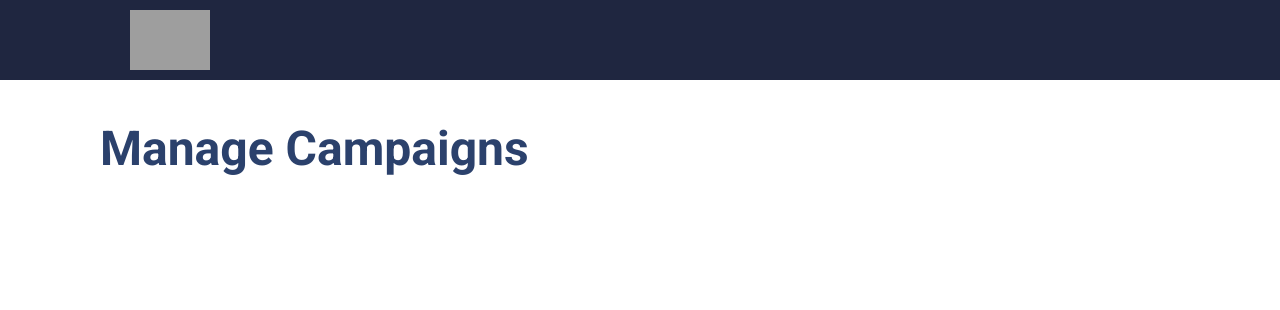
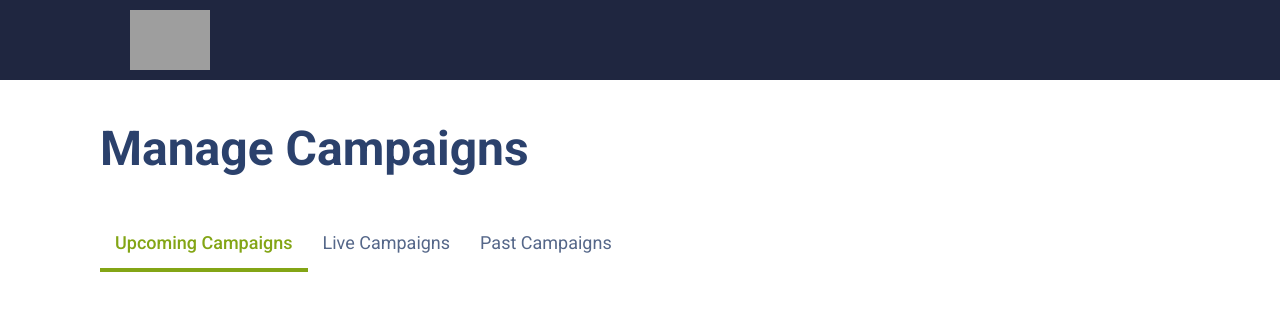
Before and after one commit to BhavyaCodes/bluestacks-frontend-challenge, a Next.js app: page / in a window 1280 px wide. Shown: the top 310 px of the page. Built offline with nearby package versions, Linux system fonts and the light colour scheme; grey boxes are pictures that could not be loaded.

Commit message:
add styling to navbar

```diff
--- /dev/null
+++ b/components/Navbar/Navbar.module.scss
@@ -0,0 +1,18 @@
+.nav {
+  font-size: 1.8rem;
+  color: var(--color-primary-light);
+  &__ul {
+    list-style: none;
+    display: flex;
+  }
+
+  &__li {
+    padding: 1.5rem 1.5rem;
+    cursor: pointer;
+    &__active {
+      color: #83a515;
+      font-weight: 500;
+      border-bottom: 4px solid #83a515;
+    }
+  }
+}
--- /dev/null
+++ b/components/Navbar/index.tsx
@@ -0,0 +1,18 @@
+import React from "react";
+import styles from "./Navbar.module.scss";
+
+function Navbar() {
+  return (
+    <nav className={styles.nav}>
+      <ul className={styles.nav__ul}>
+        <li className={`${styles.nav__li} ${styles.nav__li__active}`}>
+          Upcoming Campaigns
+        </li>
+        <li className={styles.nav__li}>Live Campaigns</li>
+        <li className={styles.nav__li}>Past Campaigns</li>
+      </ul>
+    </nav>
+  );
+}
+
+export default Navbar;
--- a/pages/Index.module.scss
+++ b/pages/Index.module.scss
@@ -8,5 +8,5 @@
   margin: 4rem 0;
   font-weight: 700;
   font-size: 4.8rem;
-  color: var(--heading-color);
+  color: var(--color-primary);
 }
--- a/pages/index.tsx
+++ b/pages/index.tsx
@@ -1,4 +1,5 @@
 import Header from "components/Header";
+import Navbar from "components/Navbar";
 import styles from "./Index.module.scss";
 
 export default function Home() {
@@ -7,6 +8,7 @@ export default function Home() {
       <Header />
       <div className={styles.container}>
         <h1 className={styles.title}>Manage Campaigns</h1>
+        <Navbar />
       </div>
     </div>
   );
--- a/styles/_variables.scss
+++ b/styles/_variables.scss
@@ -1,5 +1,6 @@
 :root {
   --color-dark-blue: #1f2640;
   --width-wide: 108rem;
-  --heading-color: #2b416c;
+  --color-primary: #2b416c;
+  --color-primary-light: #556789;
 }
```
